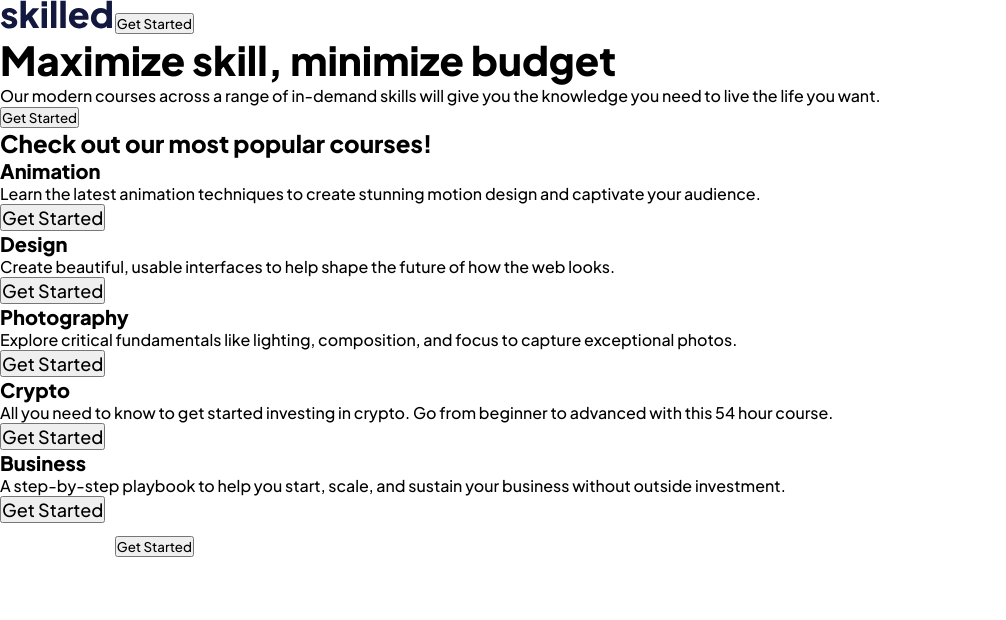
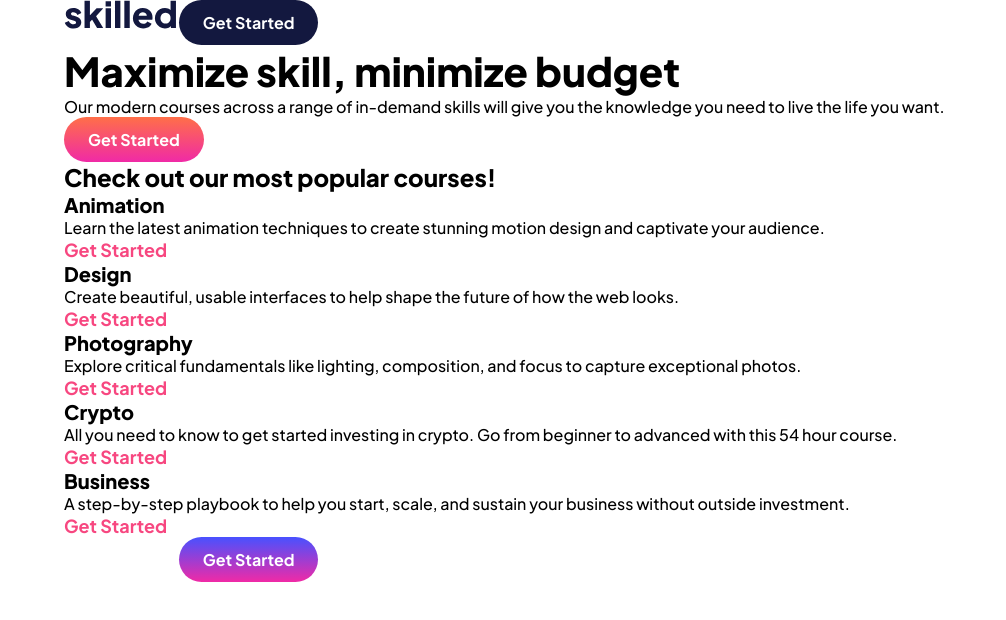
Before and after one commit to andrew2764/skilled-elearning-landing-page, a plain HTML site: page src/index.html in a window 1280 px wide. Shown: the whole page, without its empty margins (0-1006 px from the left). Drawn offline with Linux system fonts and the light colour scheme.

Commit message:
Style buttons with reusable classes

```diff
--- a/src/index.html
+++ b/src/index.html
@@ -19,8 +19,8 @@
 
   <main class="container">
     <header>
-      <img src="./assets/logo-dark.svg" alt="logo">
-      <button>Get Started</button>
+      <img src="./assets/logo-dark.svg" alt="logo" class="logo">
+      <button class="btn-primary btn-dark">Get Started</button>
     </header>
     <section class="hero">
       <h1>Maximize skill, minimize budget</h1>
@@ -28,7 +28,7 @@
         Our modern courses across a range of in-demand skills will give you the
         knowledge you need to live the life you want.
       </p>
-      <button>Get Started</button>
+      <button class="btn-primary btn-accent">Get Started</button>
     </section>
 
     <section class="content">
@@ -41,7 +41,7 @@
           Learn the latest animation techniques to create stunning motion
           design and captivate your audience.
         </p>
-        <button>Get Started</button>
+        <button class="btn-secondary btn-accent">Get Started</button>
       </div>
       <div class="card">
         <h4>Design</h4>
@@ -49,7 +49,7 @@
           Create beautiful, usable interfaces to help shape the future of
           how the web looks.
         </p>
-        <button>Get Started</button>
+        <button class="btn-secondary btn-accent">Get Started</button>
       </div>
       <div class="card">
         <h4>Photography</h4>
@@ -57,7 +57,7 @@
           Explore critical fundamentals like lighting, composition, and focus
           to capture exceptional photos.
         </p>
-        <button>Get Started</button>
+        <button class="btn-secondary btn-accent">Get Started</button>
       </div>
       <div class="card">
         <h4>Crypto</h4>
@@ -65,7 +65,7 @@
           All you need to know to get started investing in crypto. Go from beginner
           to advanced with this 54 hour course.
         </p>
-        <button>Get Started</button>
+        <button class="btn-secondary btn-accent">Get Started</button>
       </div>
       <div class="card">
         <h4>Business</h4>
@@ -73,12 +73,12 @@
           A step-by-step playbook to help you start, scale, and sustain your business
           without outside investment.
         </p>
-        <button>Get Started</button>
+        <button class="btn-secondary btn-accent">Get Started</button>
       </div>
     </section>
     <footer>
-      <img src="./assets/logo-light.svg" alt="logo">
-      <button>Get Started</button>
+      <img src="./assets/logo-light.svg" alt="logo" class="logo">
+      <button class="btn-primary btn-accent">Get Started</button>
     </footer>
   </main>
 
--- a/src/style.css
+++ b/src/style.css
@@ -2,7 +2,9 @@
   margin: 0;
   padding: 0;
   box-sizing: border-box;
+  border: none;
   font-family: "Plus Jakarta Sans", sans-serif;
+  font-size: 1rem;
 }
 
 h1,
@@ -28,6 +30,62 @@ h4 {
   font-size: 1.25rem;
 }
 
+button {
+  font-weight: 700;
+  cursor: pointer;
+}
+
+.btn-primary {
+  padding: 0.75em 1.5em;
+  border-radius: 48px;
+}
+
+.btn-primary.btn-dark {
+  background-color: #13183f;
+  color: white;
+}
+
+.btn-secondary {
+  background-color: transparent;
+}
+
+.btn-secondary.btn-accent {
+  color: #f74780;
+}
+.btn-secondary.btn-accent:hover {
+  color: #ffa7c3;
+}
+
+.btn-primary.btn-accent {
+  color: white;
+  background: linear-gradient(#ff6f48, #f02aa6);
+}
+.btn-primary.btn-accent:hover {
+  background: linear-gradient(
+    color-mix(in srgb, #ff6f48 50%, white),
+    color-mix(in srgb, #f02aa6 50%, white)
+  );
+}
+
+.btn-dark:hover {
+  background-color: #666ca3;
+}
+
+.container {
+  width: 90%;
+  margin: 0 auto;
+}
+
 .content .card button {
   font-size: 1.125rem;
 }
+
+footer .btn-primary.btn-accent {
+  background: linear-gradient(#4851ff, #f02aa6);
+}
+footer .btn-primary.btn-accent:hover {
+  background: linear-gradient(
+    color-mix(in srgb, #4851ff 50%, white),
+    color-mix(in srgb, #f02aa6 50%, white)
+  );
+}
```
